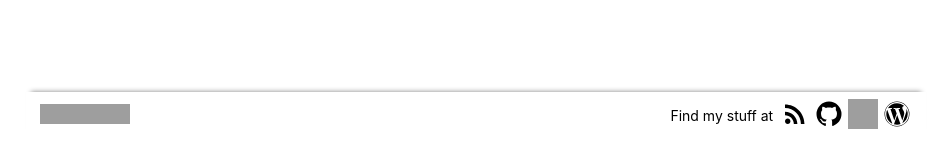
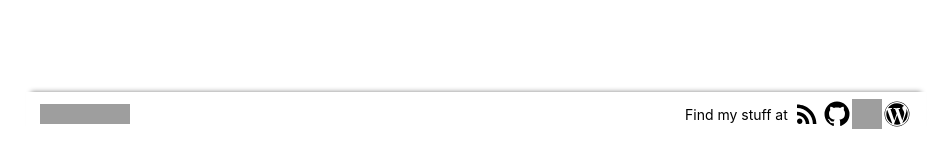
Before and after one commit to hanjos/hanjos.github.io, a Jekyll site: the page built from index.md, in a window 1280 px wide. Shown: the part 208-376 px from the top of the page, without its empty margins (164-1115 px from the left). Built offline with Jekyll 4.4.1, drawn with Linux system fonts in a browser that asks for light colours; grey boxes are pictures that could not be loaded.

Commit message:
Ajustes no alinhamento e espaçamento de elementos no rodapé e cabeçalho.

```diff
--- a/_includes/footer.html
+++ b/_includes/footer.html
@@ -1,27 +1,27 @@
 <footer>
   <div class='container'>
     {% for license in site.data.licenses %}
-      {% if license.id == page.license %}
-        <a rel="license" href="{{ license.link }}"><img alt="{{ license.name }}" style="border-width:0" src="{{ license.image }}" /></a>
-        {% break %}
-      {% endif %}
+    {% if license.id == page.license %}
+    <a rel="license" href="{{ license.link }}">
+      <img alt="{{ license.name }}" style="border-width:0" src="{{ license.image }}"/>
+    </a>
+    {% break %}
+    {% endif %}
     {% endfor %}
     <address>
-      <span>Find my stuff at</span>
-      <ul>
-        <li><a href='https://sbrubbles.org/feed.xml'>
-          <img src='/assets/images/rss.svg' alt="This site's feed" class='profile'>
-        </a></li>
-        <li><a href='https://github.com/hanjos'>
-          <img src='/assets/images/github-circle.svg' alt='Github' class='profile'>
-        </a></li>
-        <li><a href='https://steamcommunity.com/id/topunchgarlic'>
-          <img src='/assets/images/steam.svg' alt='Steam' class='profile'>
-        </a></li>
-        <li><a href='https://patosdoinferno.wordpress.com/'>
-          <img src='/assets/images/wordpress.svg' alt='Multi-author blog' class='profile'>
-        </a></li>
-      </ul>
+      <span class='heading'>Find my stuff at</span>
+      <a href='https://sbrubbles.org/feed.xml'>
+        <img src='/assets/images/rss.svg' alt="This site's feed" class='external_profile'>
+      </a>
+      <a href='https://github.com/hanjos'>
+        <img src='/assets/images/github-circle.svg' alt='Github' class='external_profile'>
+      </a>
+      <a href='https://steamcommunity.com/id/topunchgarlic'>
+        <img src='/assets/images/steam.svg' alt='Steam' class='external_profile'>
+      </a>
+      <a href='https://patosdoinferno.wordpress.com/author/humanjos/'>
+        <img src='/assets/images/wordpress.svg' alt='My posts in a multi-author blog in Portuguese' class='external_profile'>
+      </a>
     </address>
   </div>
 </footer>
--- a/assets/css/styles.scss
+++ b/assets/css/styles.scss
@@ -48,15 +48,15 @@ body > footer > .container > address {
   display: flex;
   flex-flow: row nowrap;
   align-items: center;
-}
 
-body > footer > .container > address ul {
-  padding-left: 0.5em;
+  .heading {
+    padding-right: 0.3em;
+  }
 }
 
 body > header > .container *,
 body > footer > .container * {
-  display: inline-block; /* flattening */
+  display: flex; /* flattening and centering */
 
   margin: 0; /* necessary or alignment goes out of whack */
 
@@ -73,8 +73,8 @@ body > footer figure img.main {
   border-radius: 20px;
 }
 
-body > header img.profile,
-body > footer img.profile {
+body > header img.external_profile,
+body > footer img.external_profile {
   width: 30px;
   height: 30px;
 }
```
